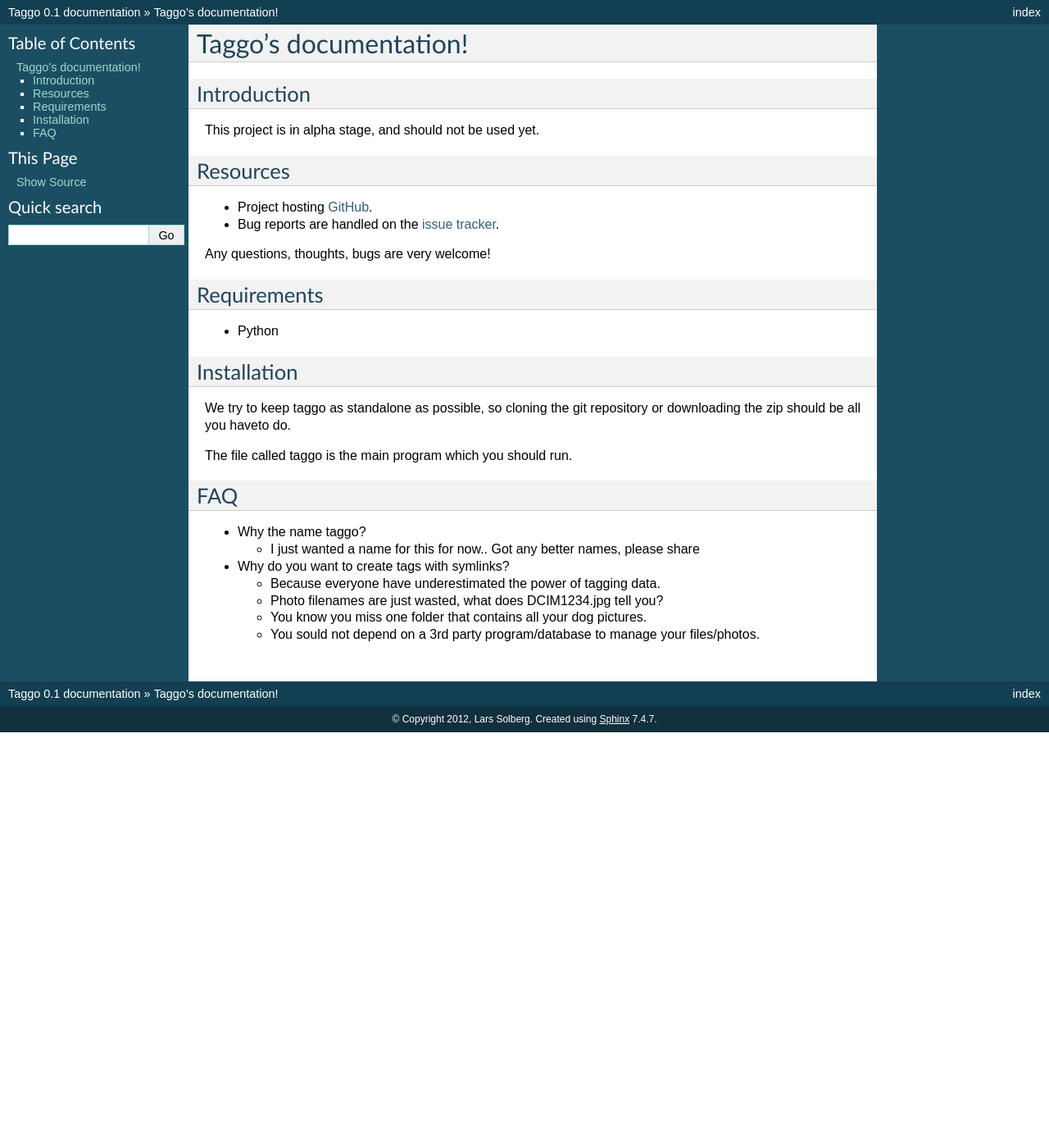
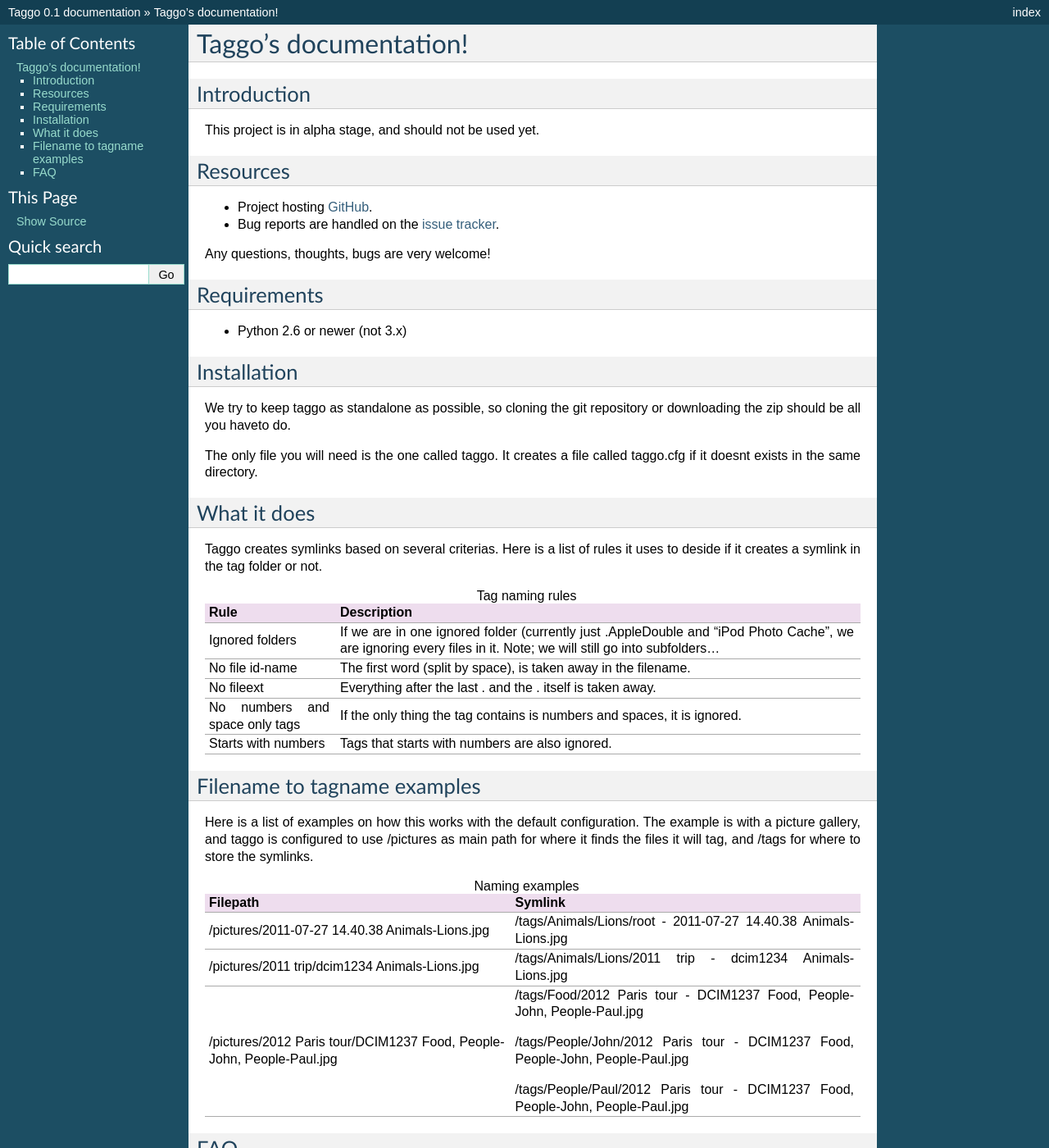
Before and after one commit to xeor/taggo, a Sphinx documentation site: the page built from docs/index.rst, in a window 1280 px wide and 1400 px high. Shown: the whole window at 82% size. Built offline with Sphinx 7.4.7, drawn with Linux system fonts in a browser that asks for light colours.

Commit message:
Last doc

```diff
--- a/docs/index.rst
+++ b/docs/index.rst
@@ -26,7 +26,7 @@
 Requirements
 ------------
 
-* Python
+* Python 2.6 or newer (not 3.x)
 
 Installation
 ------------
@@ -34,8 +34,58 @@
 We try to keep taggo as standalone as possible, so cloning the git
 repository or downloading the zip should be all you haveto do.
 
-The file called taggo is the main program which you should run.
+The only file you will need is the one called taggo. It creates a file
+called taggo.cfg if it doesnt exists in the same directory.
 
+What it does
+------------
+
+Taggo creates symlinks based on several criterias. Here is a list of
+rules it uses to deside if it creates a symlink in the tag folder or
+not.
+
+
+.. list-table:: Tag naming rules
+   :widths: 10 40
+   :header-rows: 1
+
+   * - Rule
+     - Description
+   * - Ignored folders
+     - If we are in one ignored folder (currently just .AppleDouble and "iPod Photo Cache", we are ignoring every files in it. Note; we will still go into subfolders...
+   * - No file id-name
+     - The first word (split by space), is taken away in the filename.
+   * - No fileext
+     - Everything after the last . and the . itself is taken away.
+   * - No numbers and space only tags
+     - If the only thing the tag contains is numbers and spaces, it is ignored.
+   * - Starts with numbers
+     - Tags that starts with numbers are also ignored.
+
+Filename to tagname examples
+----------------------------
+
+Here is a list of examples on how this works with the default configuration.
+The example is with a picture gallery, and taggo is configured to use
+/pictures as main path for where it finds the files it will tag, and
+/tags for where to store the symlinks.
+
+.. list-table:: Naming examples
+   :widths: 35 40
+   :header-rows: 1
+
+   * - Filepath
+     - Symlink
+   * - /pictures/2011-07-27 14.40.38 Animals-Lions.jpg
+     - /tags/Animals/Lions/root - 2011-07-27 14.40.38 Animals-Lions.jpg
+   * - /pictures/2011 trip/dcim1234 Animals-Lions.jpg
+     - /tags/Animals/Lions/2011 trip - dcim1234 Animals-Lions.jpg
+   * - /pictures/2012 Paris tour/DCIM1237 Food, People-John, People-Paul.jpg
+     - /tags/Food/2012 Paris tour - DCIM1237 Food, People-John, People-Paul.jpg
+
+       /tags/People/John/2012 Paris tour - DCIM1237 Food, People-John, People-Paul.jpg
+
+       /tags/People/Paul/2012 Paris tour - DCIM1237 Food, People-John, People-Paul.jpg
 
 FAQ
 ---
```
